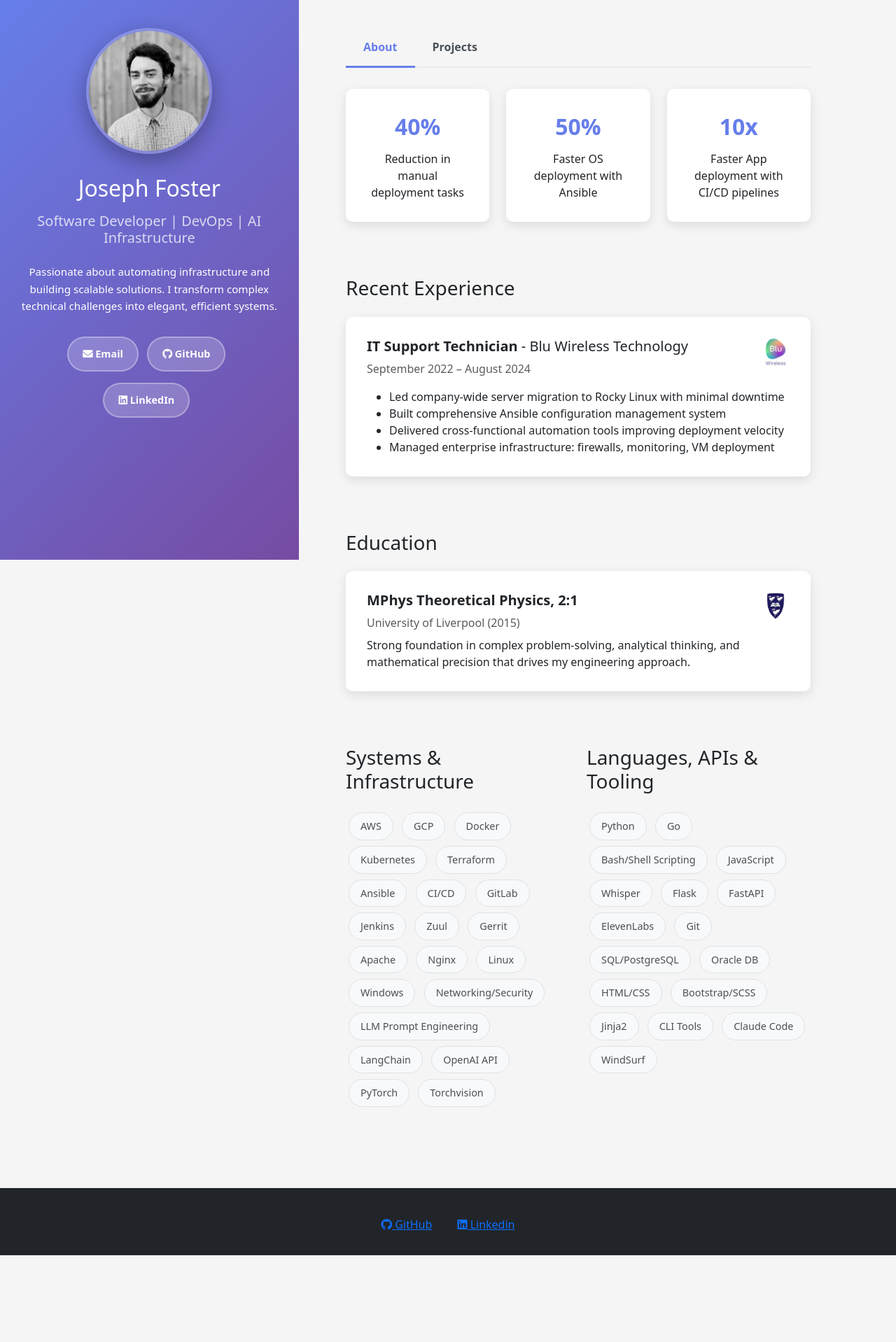
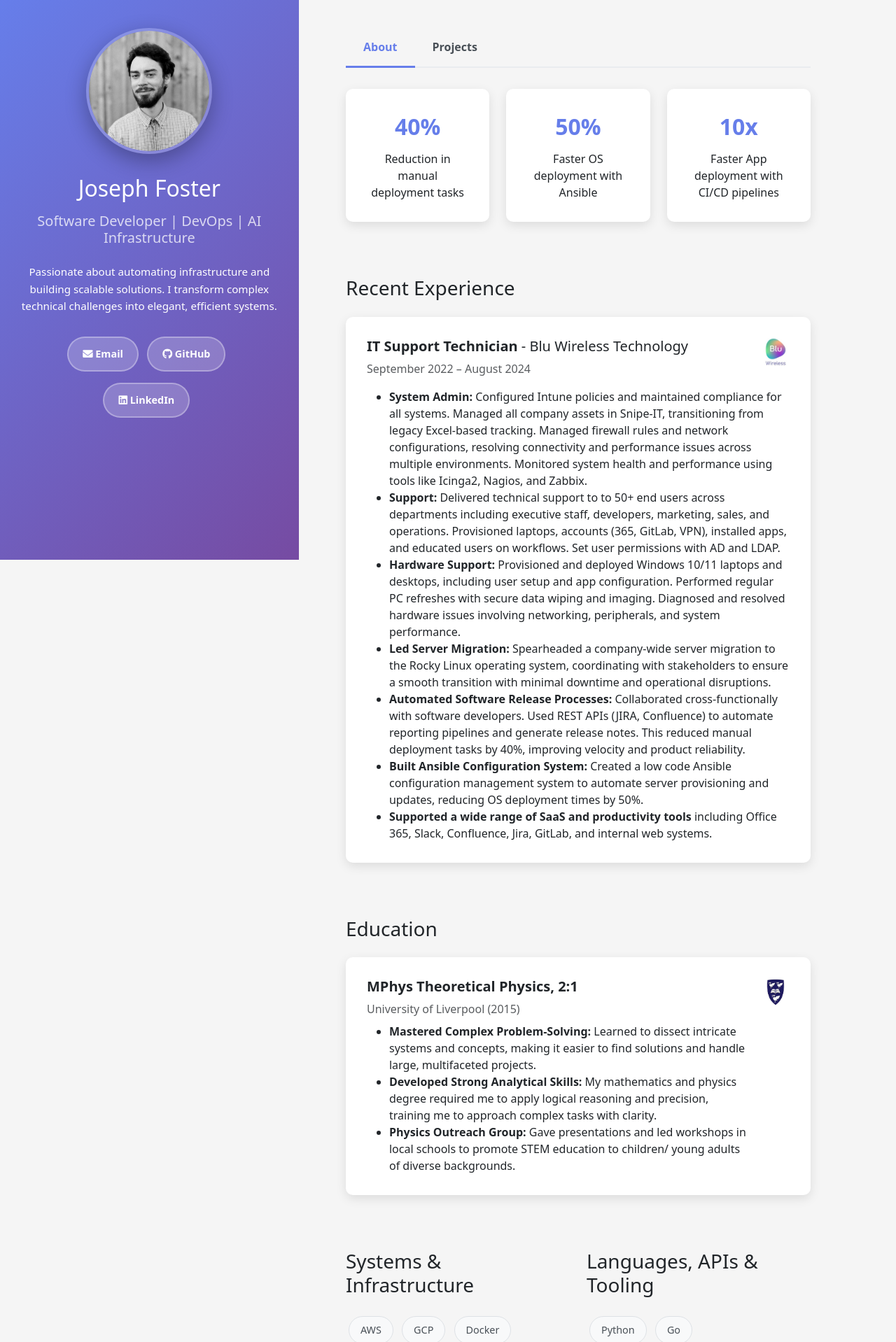
Before and after one commit to Woodenman23/PersonalSite, a Flask app: page / in a window 1280 px wide. Shown: the top 1918 px of the page at 70% size. Before the commit the page ends 1794 px from the top, so only its background shows below. Run offline with Flask 3, Linux system fonts and the light colour scheme; style sheets or scripts are compiled from the project's sources; some libraries are stand-ins or nearby versions.

Commit message:
Updates to Blu Wireless experience and University achievememnts

```diff
--- a/website/templates/home.html.j2
+++ b/website/templates/home.html.j2
@@ -45,10 +45,36 @@
             company="Blu Wireless Technology",
             date_range="September 2022 – August 2024",
             achievements=[
-              "Led company-wide server migration to Rocky Linux with minimal downtime",
-              "Built comprehensive Ansible configuration management system",
-              "Delivered cross-functional automation tools improving deployment velocity",
-              "Managed enterprise infrastructure: firewalls, monitoring, VM deployment"
+                 "<strong>System Admin:</strong> Configured Intune policies and maintained compliance for all systems.
+                 Managed all company assets in Snipe-IT, transitioning from legacy Excel-based tracking.
+                 Managed firewall rules and network configurations, resolving connectivity and performance
+                 issues across multiple environments. Monitored system health and performance using tools
+                 like Icinga2, Nagios, and Zabbix.",
+
+                "<strong>Support:</strong> Delivered technical support to  to 50+ end users across departments including
+                executive staff, developers, marketing, sales, and operations.  Provisioned laptops,
+                accounts (365, GitLab, VPN), installed apps, and educated users on workflows. Set user
+                permissions with AD and LDAP.",
+
+                "<strong>Hardware Support:</strong> Provisioned and deployed Windows 10/11 laptops and desktops, including
+                user setup and app configuration. Performed regular PC refreshes with secure data wiping
+                and imaging. Diagnosed and resolved hardware issues involving networking, peripherals, and
+                system performance.",
+
+                "<strong>Led Server Migration:</strong> Spearheaded a company-wide server migration to the Rocky Linux operating
+                 system, coordinating with stakeholders to ensure a smooth transition with minimal downtime and
+                 operational disruptions.",
+
+                "<strong>Automated Software Release Processes:</strong> Collaborated cross-functionally with software developers.
+                Used REST APIs (JIRA, Confluence) to automate reporting pipelines and generate release notes.
+                This reduced manual deployment tasks by 40%, improving velocity and product reliability.",
+
+                "<strong>Built Ansible Configuration System:</strong> Created a low code Ansible configuration management system
+                to automate server provisioning and updates, reducing OS deployment times by 50%.",
+
+                "<strong>Supported a wide range of SaaS and productivity tools</strong> including Office 365, Slack, Confluence,
+                Jira, GitLab, and internal web systems.",
+
             ],
             logo_path="/static/images/blu-wireless-logo.jpeg",
             company_url="https://www.bluwireless.com"
@@ -64,9 +90,17 @@
             degree="MPhys Theoretical Physics, 2:1",
             institution="University of Liverpool",
             year="2015",
-            description="Strong foundation in complex problem-solving, analytical thinking, and mathematical precision that drives my engineering approach.",
+            achievements=[
+                 "<strong>Mastered Complex Problem-Solving:</strong> Learned to dissect intricate systems
+                 and concepts, making it easier to find solutions and handle large, multifaceted projects.",
+                 "<strong>Developed Strong Analytical Skills:</strong> My mathematics and physics degree required me
+                 to apply logical reasoning and precision, training me to approach complex tasks with clarity.",
+                 "<strong>Physics Outreach Group:</strong> Gave presentations and led workshops in local schools
+                 to promote STEM education to children/ young adults of diverse backgrounds.",
+            ],
             logo_path="/static/images/uni_logo.png",
             institution_url="https://www.liverpool.ac.uk"
+
           ) }}
         </div>
       </div>
--- a/website/templates/macros.html.j2
+++ b/website/templates/macros.html.j2
@@ -98,14 +98,18 @@
 {% endmacro %}
 
 {# Education Card Macro #}
-{% macro education_card(degree, institution, year, description=None, logo_path=None, institution_url=None) %}
+{% macro education_card(degree, institution, year, achievements=None, logo_path=None, institution_url=None) %}
 <div class="achievement-card">
   <div class="d-flex justify-content-between align-items-start">
     <div class="flex-grow-1">
       <h5><strong>{{ degree }}</strong></h5>
       <p class="text-muted mb-2">{{ institution }}{% if year %} ({{ year }}){% endif %}</p>
-      {% if description %}
-        <p class="mb-0">{{ description }}</p>
+      {% if achievements %}
+        <ul class="mb-0">
+          {% for achievement in achievements %}
+            <li>{{ achievement }}</li>
+          {% endfor %}
+        </ul>
       {% endif %}
     </div>
     {% if logo_path and institution_url %}
```
